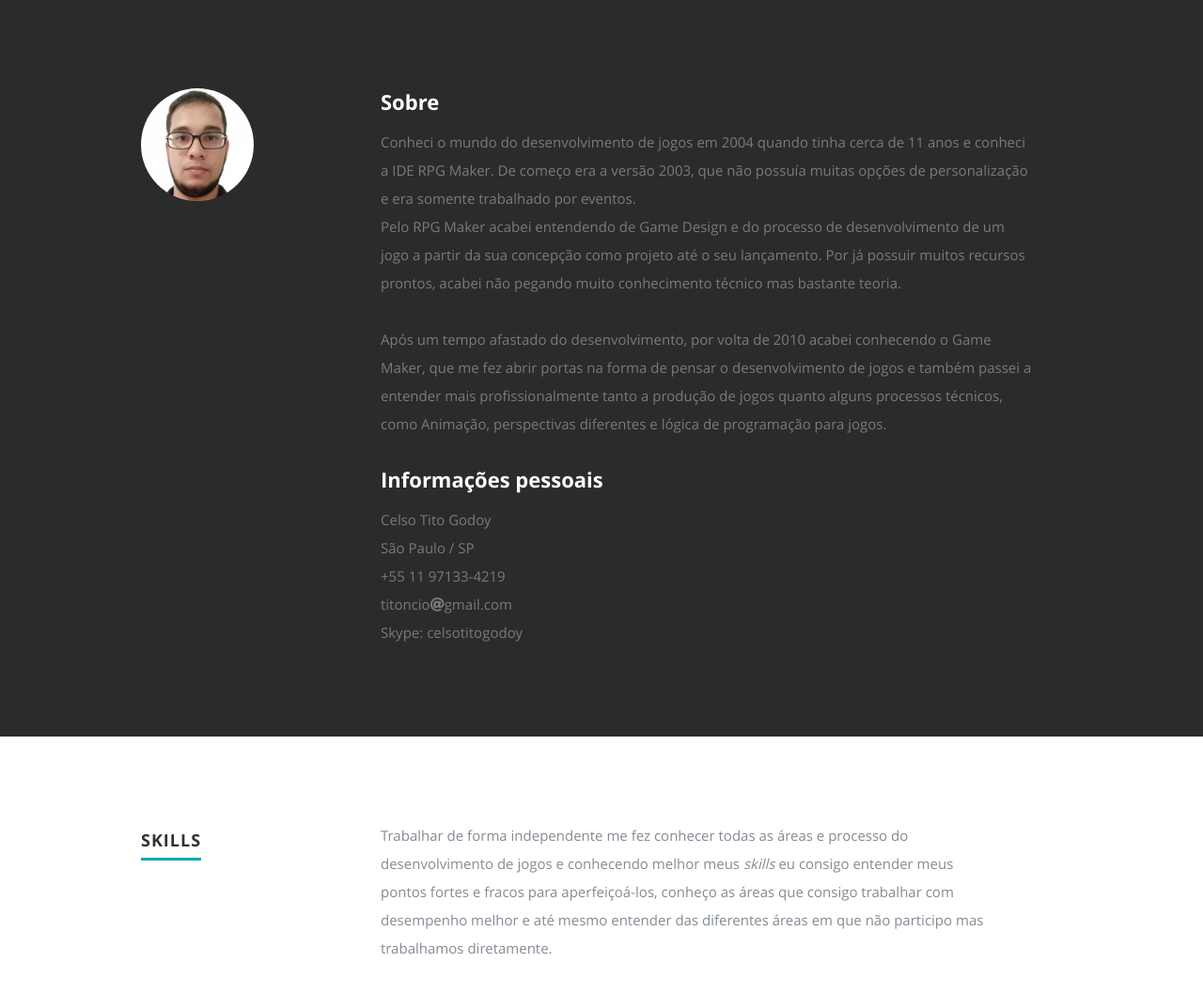
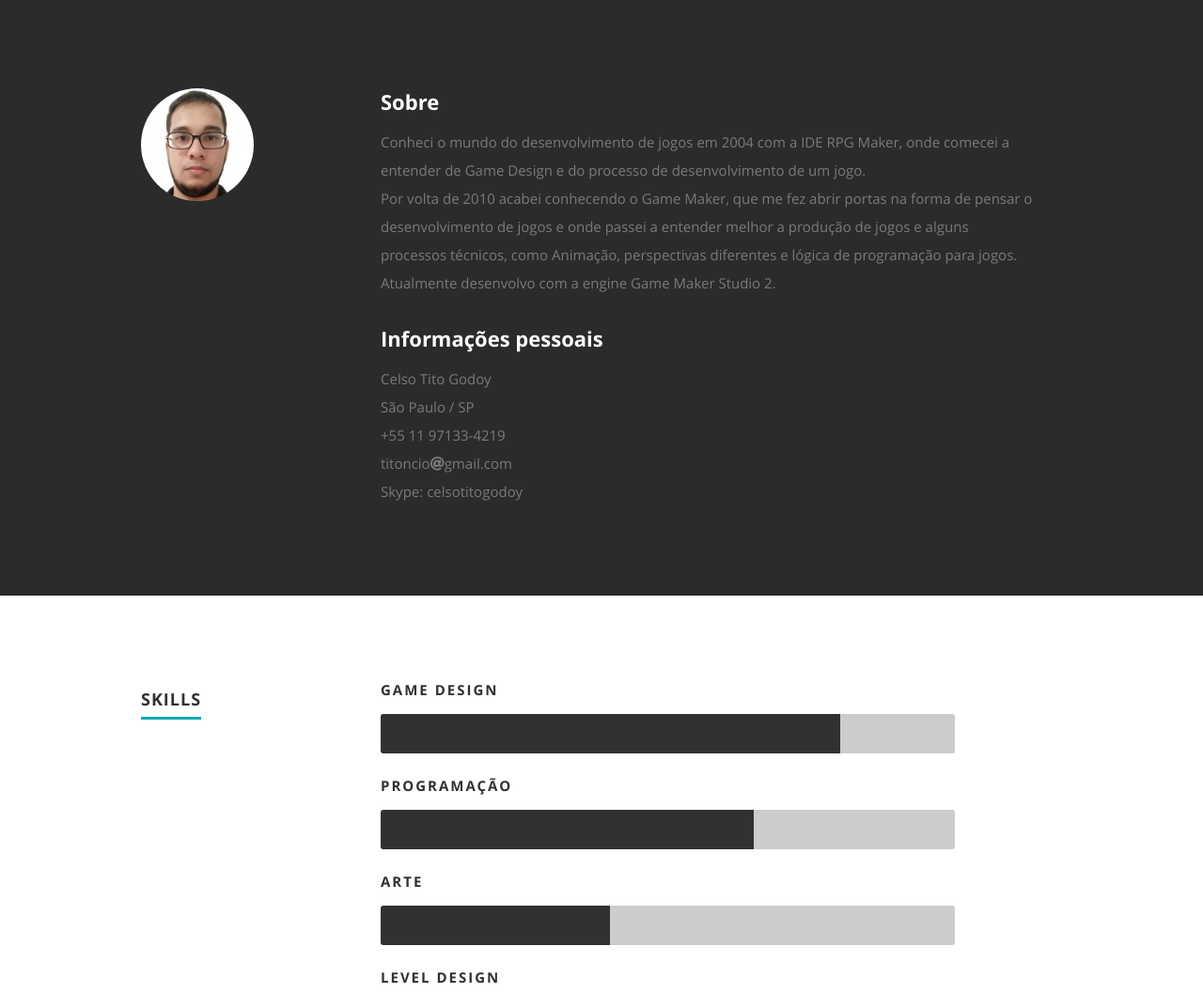
Before and after one commit to titoncio/titoncio.github.io, a plain HTML site: page index.html in a window 1280 px wide. Shown: the part 802-1859 px from the top of the page at 94% size. Drawn offline with nearby package versions, Linux system fonts and the light colour scheme.

Commit message:
Melhorando o texto

```diff
--- a/index.html
+++ b/index.html
@@ -84,16 +84,12 @@
 
             <h2>Sobre</h2>
 
-            <p>Conheci o mundo do desenvolvimento de jogos em 2004 quando tinha cerca de 11 anos e conheci a IDE
-               RPG Maker. De começo era a versão 2003, que não possuía muitas opções de personalização e era somente
-               trabalhado por eventos.<br>
-               Pelo RPG Maker acabei entendendo de Game Design e do processo de desenvolvimento de um jogo a partir
-               da sua concepção como projeto até o seu lançamento. Por já possuir muitos recursos prontos, acabei
-               não pegando muito conhecimento técnico mas bastante teoria.<br><br>
-               Após um tempo afastado do desenvolvimento, por volta de 2010 acabei conhecendo o Game Maker, que me fez
-               abrir portas na forma de pensar o desenvolvimento de jogos e também passei a entender mais
-               profissionalmente tanto a produção de jogos quanto alguns processos técnicos, como Animação,
-               perspectivas diferentes e lógica de programação para jogos.
+            <p>Conheci o mundo do desenvolvimento de jogos em 2004 com a IDE RPG Maker, onde comecei a entender de Game Design e do processo
+                  de desenvolvimento de um jogo.
+                  <br>Por volta de 2010 acabei conhecendo o Game Maker, que me fez abrir portas na forma de pensar o desenvolvimento de
+                  jogos e onde passei a entender melhor a produção de jogos e alguns processos técnicos, como Animação, perspectivas
+                  diferentes e lógica de programação para jogos.
+                  <br>Atualmente desenvolvo com a engine Game Maker Studio 2.
             </p>
 
             <div class="row">
@@ -128,12 +124,6 @@
          </div>
 
          <div class="nine columns main-col">
-
-            <p>Trabalhar de forma independente me fez conhecer todas as áreas e processo do desenvolvimento
-               de jogos e conhecendo melhor meus <i>skills</i> eu consigo entender meus pontos fortes e
-               fracos para aperfeiçoá-los, conheço as áreas que consigo trabalhar com desempenho melhor e
-               até mesmo entender das diferentes áreas em que não participo mas trabalhamos diretamente.<br><br>
-            </p>
 
             <div class="bars">
 
```
